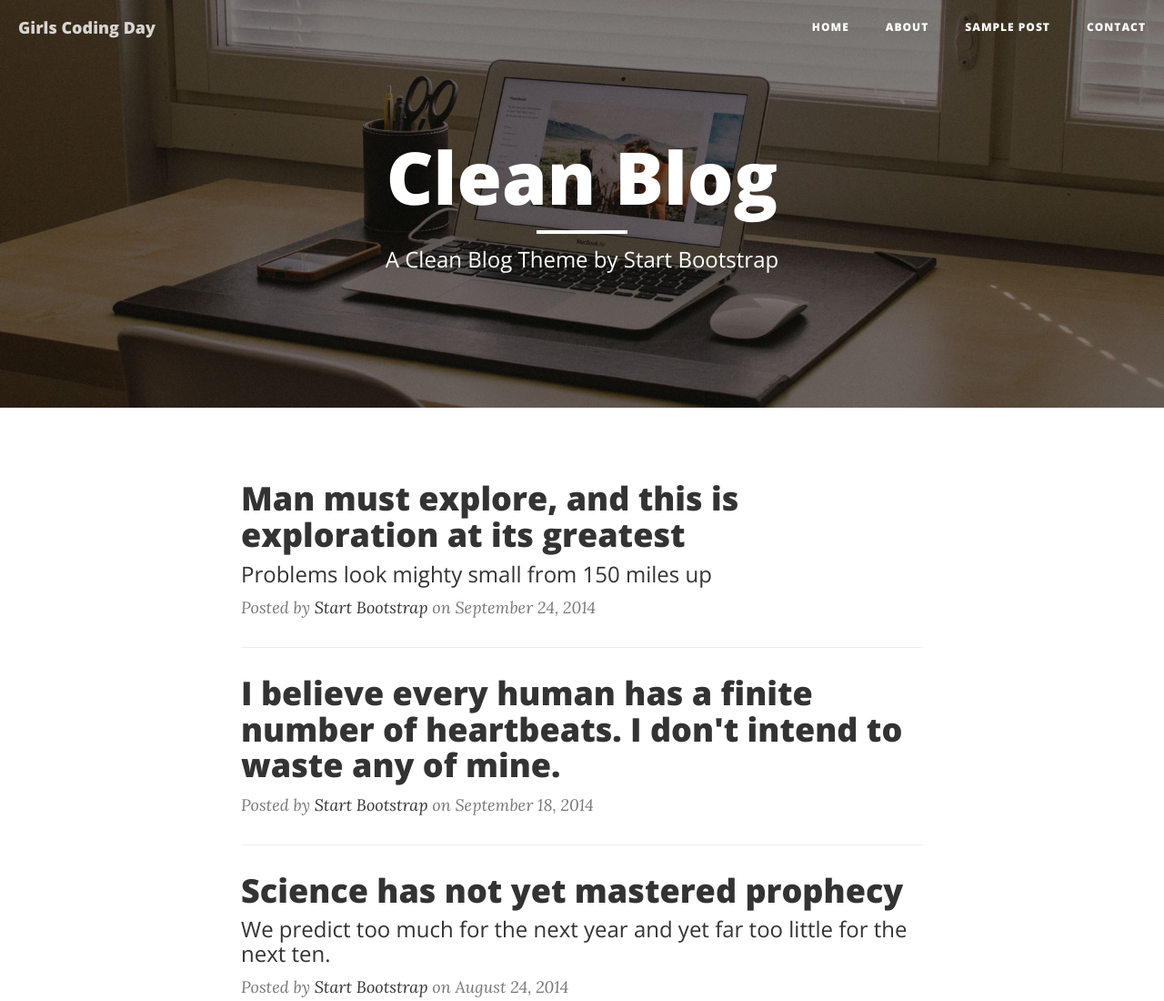
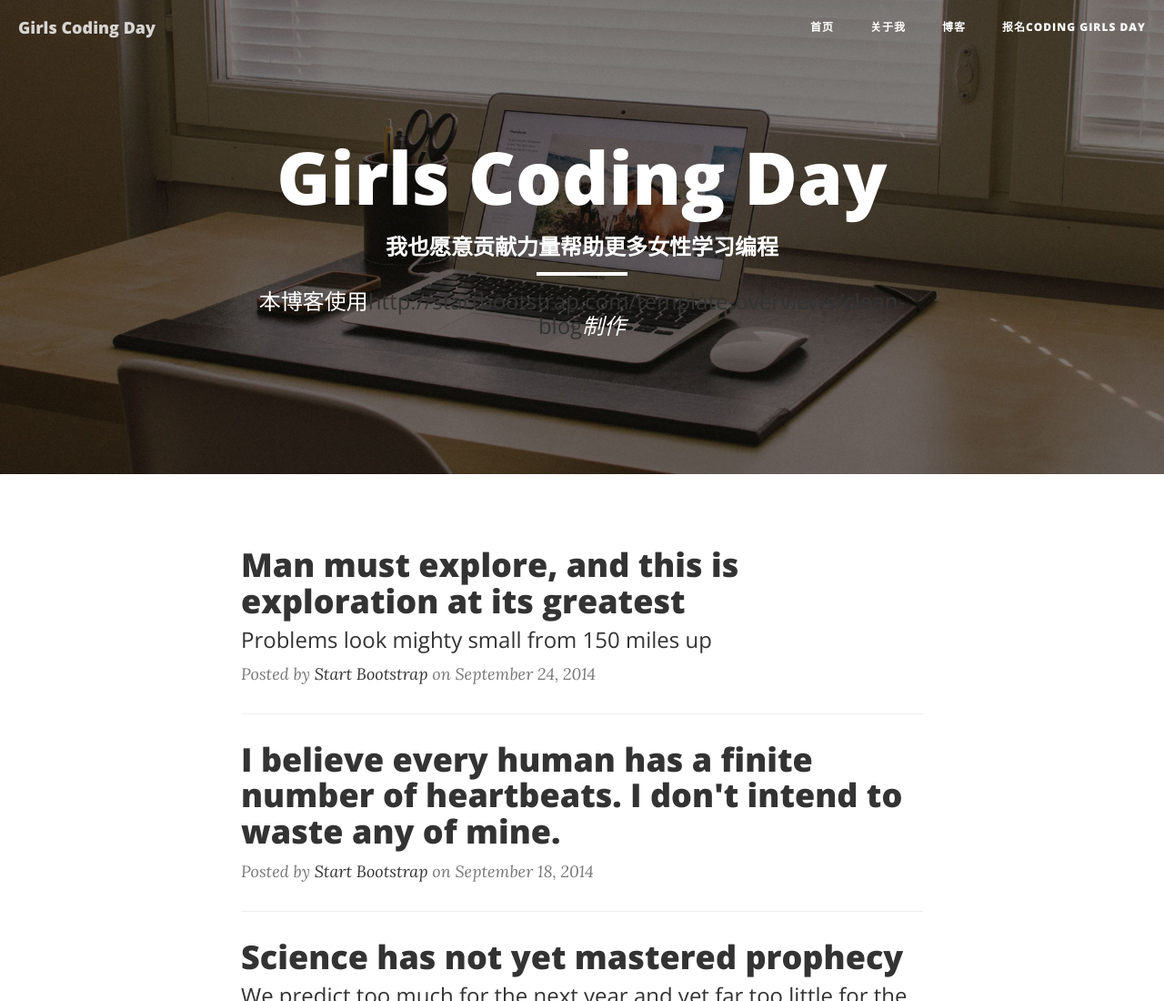
Before and after one commit to Lorratiny/girlscodingdemo, a website: page index.html in a window 1280 px wide. Shown: the top 1100 px of the page at 91% size. Drawn offline with nearby package versions, Linux system fonts and the light colour scheme.

Commit message:
10.28/22：09
制作变成斜体

```diff
--- a/index.html
+++ b/index.html
@@ -39,7 +39,7 @@
             <!-- Brand and toggle get grouped for better mobile display -->
             <div class="navbar-header page-scroll">
                 <button type="button" class="navbar-toggle" data-toggle="collapse" data-target="#bs-example-navbar-collapse-1">
-                    <span class="sr-only">Toggle navigation</span>
+                    <span class="sr-only"><a>https://startbootstrap.com/template-overviews/clean-blog/</a> navigation</span>
                     Menu <i class="fa fa-bars"></i>
                 </button>
                 <a class="navbar-brand" href="index.html">Girls Coding Day</a>
@@ -49,16 +49,16 @@
             <div class="collapse navbar-collapse" id="bs-example-navbar-collapse-1">
                 <ul class="nav navbar-nav navbar-right">
                     <li>
-                        <a href="index.html">Home</a>
+                        <a href="index.html">首页</a>
                     </li>
                     <li>
-                        <a href="about.html">About</a>
+                        <a href="about.html">关于我</a>
                     </li>
                     <li>
-                        <a href="post.html">Sample Post</a>
+                        <a href="post.html"><b>博客</b></a>
                     </li>
                     <li>
-                        <a href="contact.html">Contact</a>
+                        <a href="contact.html">报名CODING GIRLS DAY</a>
                     </li>
                 </ul>
             </div>
@@ -74,9 +74,10 @@
             <div class="row">
                 <div class="col-lg-8 col-lg-offset-2 col-md-10 col-md-offset-1">
                     <div class="site-heading">
-                        <h1>Clean Blog</h1>
+                        <h1>Girls Coding Day</h1>
+                        <h3>我也愿意贡献力量帮助更多女性学习编程</h3>
                         <hr class="small">
-                        <span class="subheading">A Clean Blog Theme by Start Bootstrap</span>
+                        <span class="subheading">本博客使用<a>http://startbootstrap.com/template-overviews/clean-blog</a><i>制作</i></span>
                     </div>
                 </div>
             </div>
```
